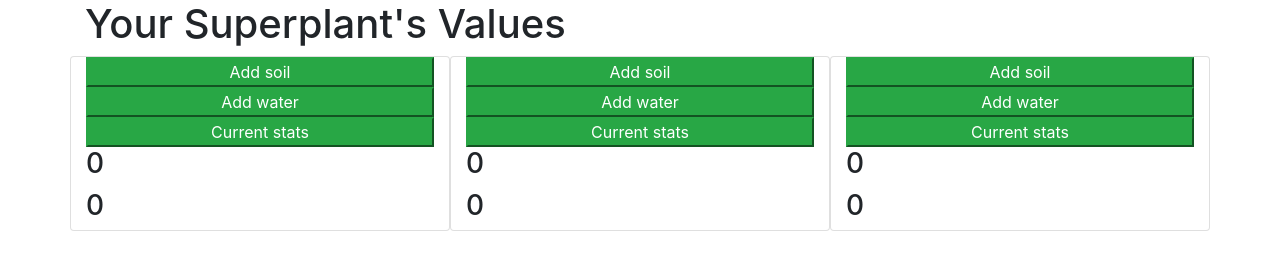
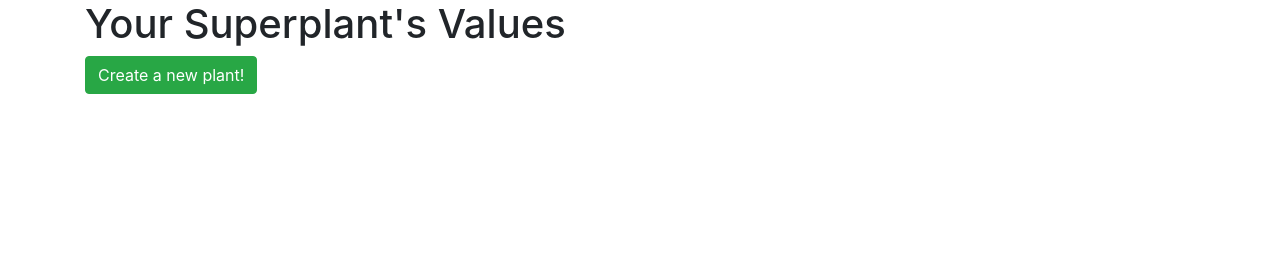
Before and after one commit to tprussell19/power-plant, a website built with webpack: page src/index.html in a window 1280 px wide. Built offline with nearby package versions, Linux system fonts and the light colour scheme.

Commit message:
add functionality to add and feed multiple plants
Co-authored-by: Jonathan Stull <jonathan.d.stull@gmail.com>

```diff
--- a/src/index.html
+++ b/src/index.html
@@ -11,28 +11,8 @@
   <body>
     <div class="container">
       <h1>Your Superplant's Values</h1>
-      <div class="row">
-        <div class="grow-buttons col-4 card">
-          <button class="btn-success" id="feed1">Add soil</button>
-          <button class="btn-success" id="hydrate1">Add water</button>
-          <button class="btn-success" id="show-state1">Current stats</button>
-          <h3><div id="soil-value1">0</div></h3>
-          <h3><div id="water-value1">0</div></h3>
-        </div>
-        <div class="grow-buttons col-4 card">
-          <button class="btn-success" id="feed2">Add soil</button>
-          <button class="btn-success" id="hydrate2">Add water</button>
-          <button class="btn-success" id="show-state2">Current stats</button>
-          <h3><div id="soil-value2">0</div></h3>
-          <h3><div id="water-value2">0</div></h3>
-        </div>
-        <div class="grow-buttons col-4 card">
-          <button class="btn-success" id="feed3">Add soil</button>
-          <button class="btn-success" id="hydrate3">Add water</button>
-          <button class="btn-success" id="show-state3">Current stats</button>
-          <h3><div id="soil-value3">0</div></h3>
-          <h3><div id="water-value3">0</div></h3>
-        </div>
+      <button id="new-plant" class="btn btn-success" type="button">Create a new plant!</button>
+      <div id="output">
       </div>
     </div>
   </body>
--- a/src/main.js
+++ b/src/main.js
@@ -22,14 +22,21 @@ $(document).ready(function() {
       <p id='soil-value-${newList.length -1}'>0</p>
       <button id='feed-${newList.length -1}' class='feed'>Feed</button>
     </div>
-    `)
+    `);
   });
 
-  $('body').on('click', '.feed', () => {
+  $('body').on('click', '.feed', function() {
+    // console.log('.feed').attr(id);
     const id = parseInt(this.id.slice(5));
     const stateControl = listControl()[id];
     const newState = stateControl(blueFood);
     $(`#soil-value-${id}`).text(`Soil: ${newState.soil}`);
   });
 
+  $('.show-state').click(function() {
+    const id = parseInt(this.id.slice(5));
+    const stateControl = listControl()[id];
+    const currentState = stateControl();
+    $(`#soil-value-${id}`).text(`Soil: ${currentState.soil}`);
+  });
 });
```
